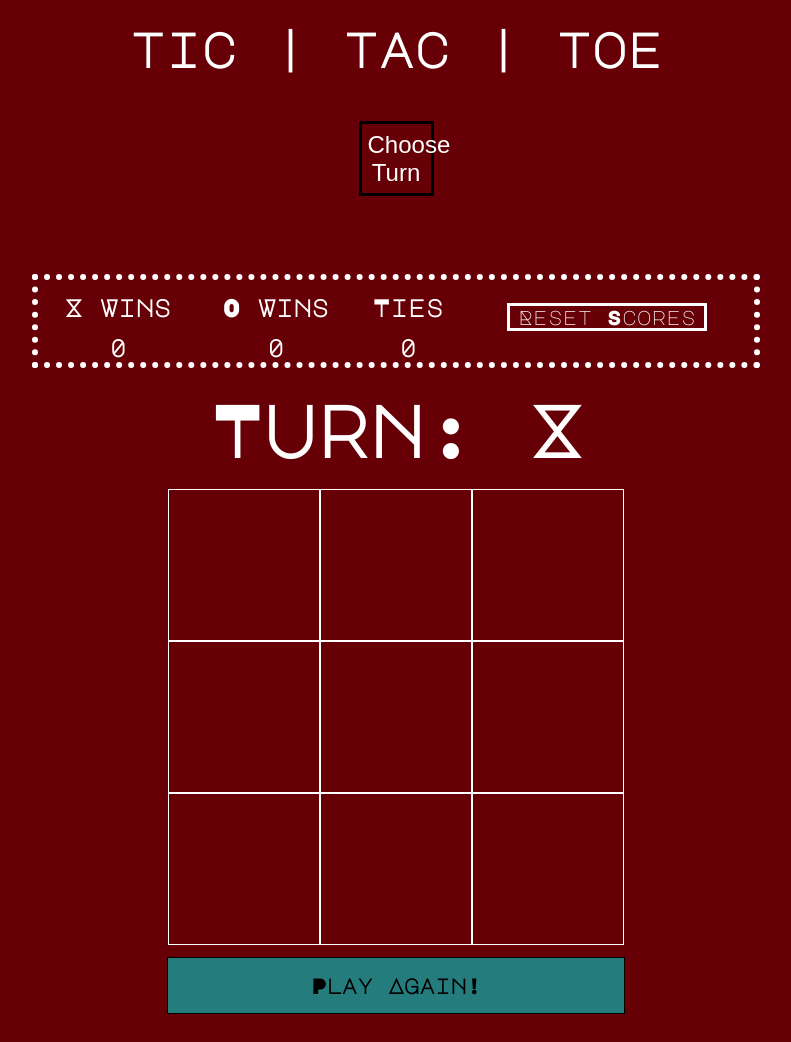
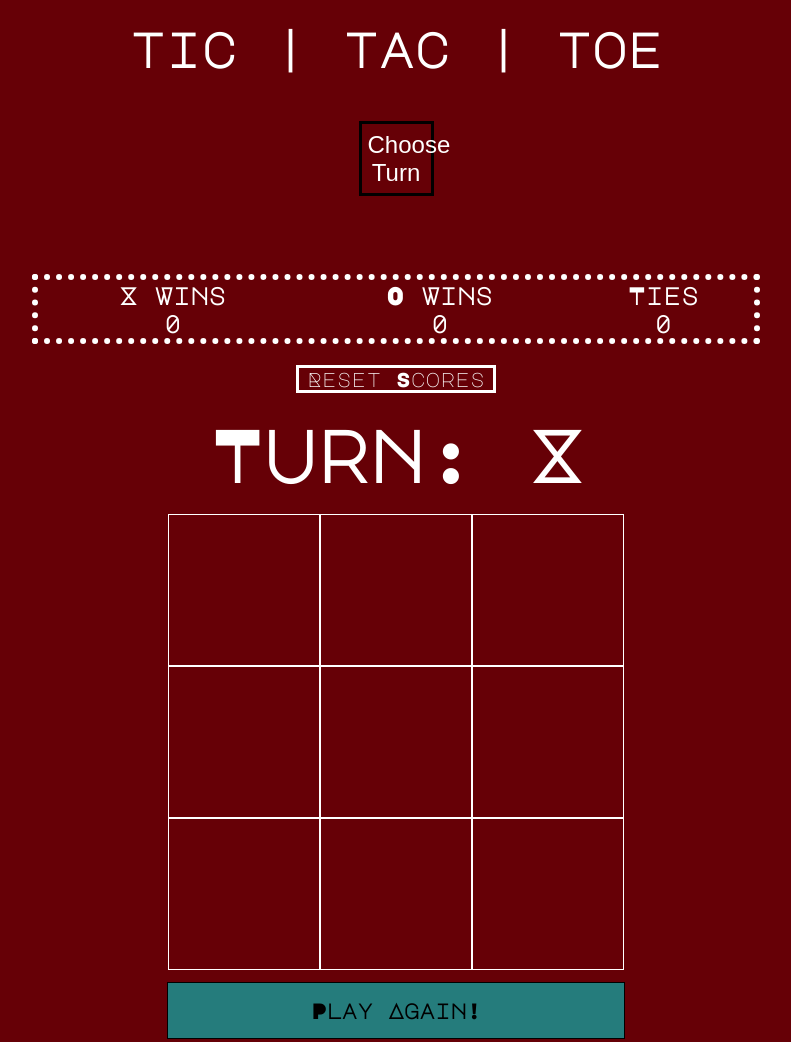
Before and after one commit to zdragon49/pset-8, a plain HTML site: page index.html in a window 1280 px wide. Shown: the whole page, without its empty margins (244-1035 px from the left). Drawn offline with Linux system fonts and the light colour scheme.

Commit message:
took the reset button out of the table

```diff
--- a/index.html
+++ b/index.html
@@ -24,7 +24,6 @@
             <th class = "wins">X Wins</th>
             <th class = "wins">O Wins</th>
             <th class = "wins">Ties</th>
-            <th><button id="reset-score">Reset Scores</button></th>
           </tr>
           <tr>
             <td id="xWins">0</td>
@@ -32,6 +31,8 @@
             <td id = "tieWins">0</td>
           </tr>
         </table>
+
+        <button id="reset-score">Reset Scores</button>
 
       <div class="container column">
         <h2>Turn: X</h2>
```
